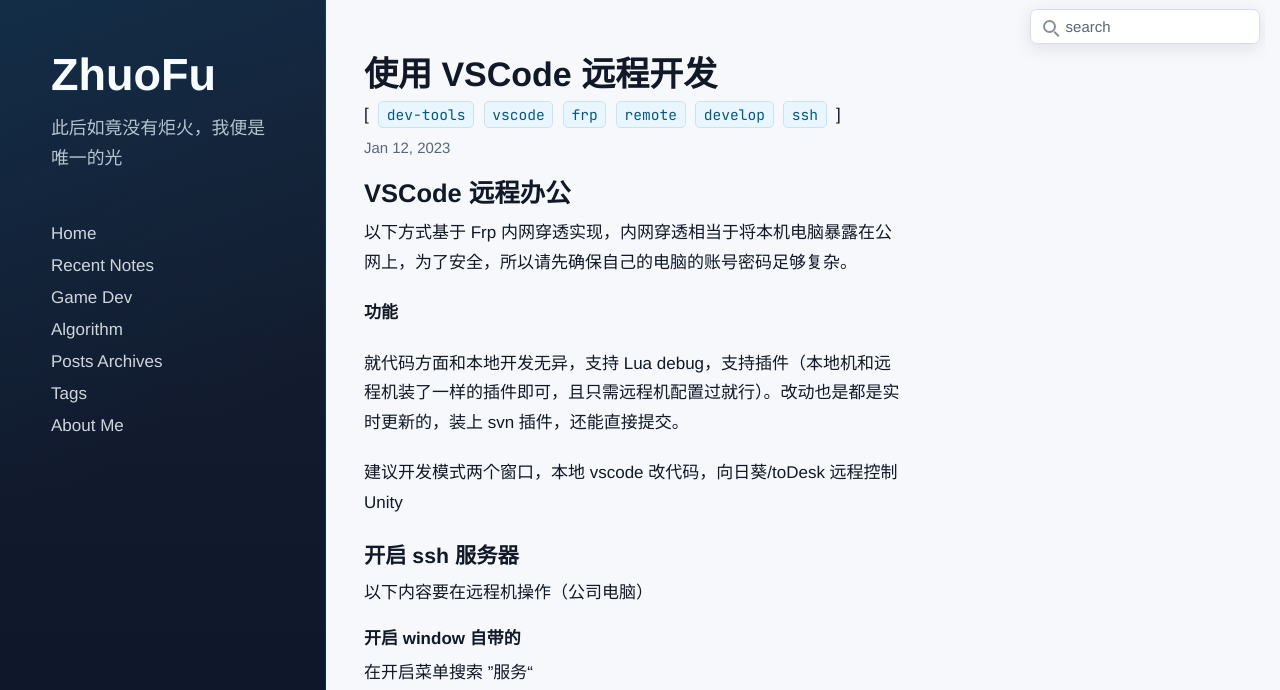
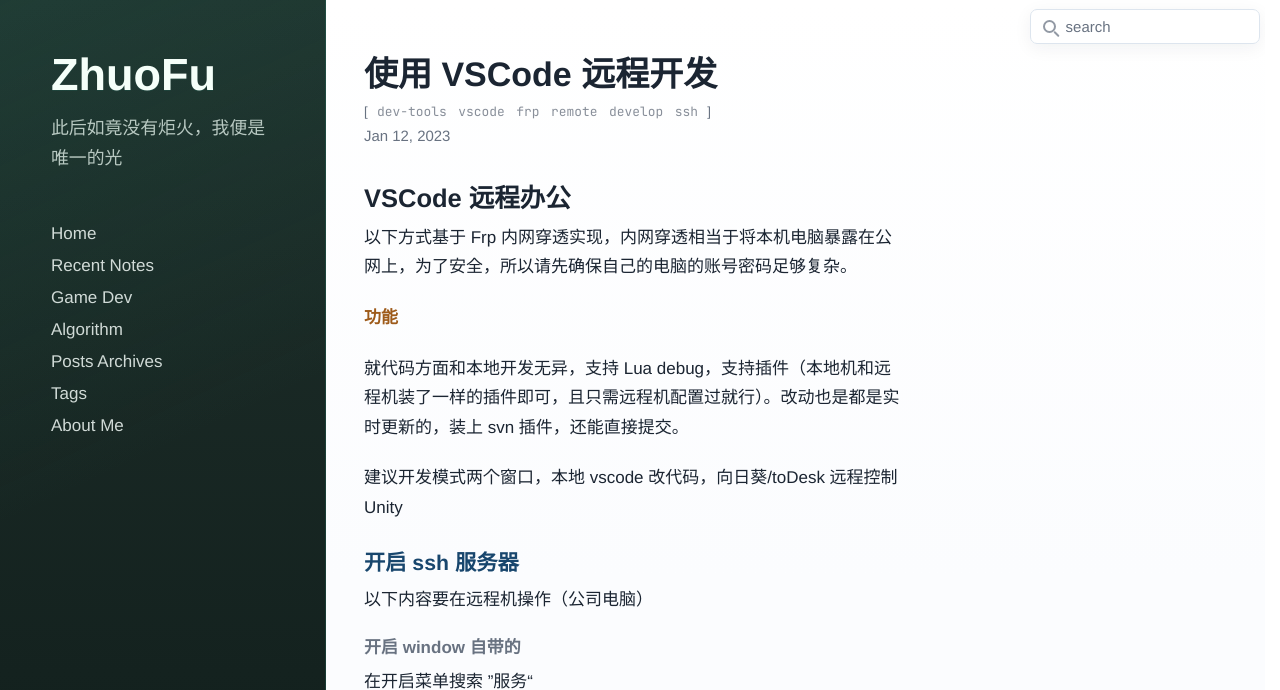
Before and after one commit to Newbility523/newbility523.github.io, a Jekyll site: the page built from _posts/Tool/2023-01-12-RemoteDevelop.md, in a window 1280 px wide and 1400 px high. Shown: the top 690 px of the window. Built offline with Jekyll 4.4.1, drawn with Linux system fonts in a browser that asks for light colours; nearby versions of some CDN libraries; some web fonts are replaced; comment, search, counter and statistics services are not loaded; grey boxes are pictures that could not be loaded.

Commit message:
Refine blog color system

```diff
--- a/public/css/hyde.css
+++ b/public/css/hyde.css
@@ -67,8 +67,8 @@
   padding: 2rem;
   color: var(--color-sidebar-text);
   background:
-    linear-gradient(155deg, rgba(var(--color-accent-rgb), .18) 0%, rgba(var(--color-accent-rgb), 0) 34%),
-    linear-gradient(25deg, rgba(var(--color-secondary-rgb), .28) 0%, rgba(var(--color-secondary-rgb), 0) 45%),
+    linear-gradient(155deg, rgba(var(--color-sidebar-accent-rgb), .18) 0%, rgba(var(--color-sidebar-accent-rgb), 0) 34%),
+    linear-gradient(25deg, rgba(var(--color-sidebar-secondary-rgb), .28) 0%, rgba(var(--color-sidebar-secondary-rgb), 0) 45%),
     linear-gradient(180deg, var(--color-sidebar-start) 0%, var(--color-sidebar-mid) 48%, var(--color-sidebar-end) 100%);
   border-right: 1px solid var(--color-sidebar-border);
   z-index: 0;
@@ -127,7 +127,7 @@
 
 .sidebar-about h1 a {
   color: var(--color-sidebar-brand);
-  text-shadow: 0 1px 0 rgba(var(--color-accent-rgb), .22);
+  text-shadow: 0 1px 0 rgba(var(--color-sidebar-accent-rgb), .22);
 }
 
 .sidebar-about .lead {
@@ -175,8 +175,8 @@
   height: 1.6rem;
   margin-right: .3rem;
   color: var(--color-sidebar-link);
-  background-color: rgba(var(--color-accent-rgb), .16);
-  border: 1px solid rgba(var(--color-accent-rgb), .28);
+  background-color: rgba(var(--color-sidebar-accent-rgb), .16);
+  border: 1px solid rgba(var(--color-sidebar-accent-rgb), .28);
   border-radius: 6px;
 }
 
@@ -540,8 +540,8 @@
 /* Custom */
 .theme-base-0f .sidebar {
   background:
-    linear-gradient(155deg, rgba(var(--color-accent-rgb), .18) 0%, rgba(var(--color-accent-rgb), 0) 34%),
-    linear-gradient(25deg, rgba(var(--color-secondary-rgb), .28) 0%, rgba(var(--color-secondary-rgb), 0) 45%),
+    linear-gradient(155deg, rgba(var(--color-sidebar-accent-rgb), .18) 0%, rgba(var(--color-sidebar-accent-rgb), 0) 34%),
+    linear-gradient(25deg, rgba(var(--color-sidebar-secondary-rgb), .28) 0%, rgba(var(--color-sidebar-secondary-rgb), 0) 45%),
     linear-gradient(180deg, var(--color-sidebar-start) 0%, var(--color-sidebar-mid) 48%, var(--color-sidebar-end) 100%);
 }
 .theme-base-0f .content a,
@@ -572,11 +572,29 @@
   color: var(--color-accent);
 }
 
+.theme-base-0f .content .archive-post-link {
+  color: var(--color-text);
+}
+
+.theme-base-0f .content .archive-post-link:hover,
+.theme-base-0f .content .archive-post-link:focus {
+  color: var(--color-accent);
+}
+
+.theme-base-0f .content .archive-page .archive-list a {
+  color: var(--color-text);
+}
+
+.theme-base-0f .content .archive-page .archive-list a:hover,
+.theme-base-0f .content .archive-page .archive-list a:focus {
+  color: var(--color-accent);
+}
+
 /* Custom */
 .theme-long-qian .sidebar {
   background:
-    linear-gradient(155deg, rgba(var(--color-accent-rgb), .18) 0%, rgba(var(--color-accent-rgb), 0) 34%),
-    linear-gradient(25deg, rgba(var(--color-secondary-rgb), .28) 0%, rgba(var(--color-secondary-rgb), 0) 45%),
+    linear-gradient(155deg, rgba(var(--color-sidebar-accent-rgb), .18) 0%, rgba(var(--color-sidebar-accent-rgb), 0) 34%),
+    linear-gradient(25deg, rgba(var(--color-sidebar-secondary-rgb), .28) 0%, rgba(var(--color-sidebar-secondary-rgb), 0) 45%),
     linear-gradient(180deg, var(--color-sidebar-start) 0%, var(--color-sidebar-mid) 48%, var(--color-sidebar-end) 100%);
 }
 .theme-long-qian .content a,
--- a/public/css/poole.css
+++ b/public/css/poole.css
@@ -55,43 +55,46 @@
 :root {
   --font-body: "LXGW WenKai Lite", "PingFang SC", "Microsoft YaHei", "Helvetica Neue", Arial, sans-serif;
   --font-code: "JetBrains Mono", "LXGW WenKai Lite", Menlo, Monaco, "Courier New", monospace;
-  --color-primary: #0f172a;
-  --color-secondary: #155e75;
-  --color-primary-rgb: 15, 23, 42;
-  --color-secondary-rgb: 21, 94, 117;
-  --color-accent-rgb: 3, 105, 161;
+  --color-primary: #182331;
+  --color-secondary: #5f6b7a;
+  --color-primary-rgb: 24, 35, 49;
+  --color-secondary-rgb: 95, 107, 122;
+  --color-accent-rgb: 45, 91, 132;
+  --color-highlight-rgb: 158, 91, 26;
   --color-surface-rgb: 255, 255, 255;
-  --color-page: #f6f8fb;
+  --color-page: #ffffff;
   --color-surface: #ffffff;
-  --color-text: #111827;
-  --color-muted: #596579;
-  --color-soft: #edf6fb;
-  --color-border: #d6dee9;
-  --color-accent: #0369a1;
-  --color-accent-strong: #0c4a6e;
-  --color-accent-warm: #0284c7;
-  --color-tag-text: #075985;
-  --color-tag-bg: #eaf6fd;
-  --color-tag-border: #c7e3f4;
-  --color-code-bg: #f1f5f9;
+  --color-text: #1b2532;
+  --color-muted: #687281;
+  --color-soft: #f4f7fb;
+  --color-border: #dde5ee;
+  --color-accent: #2d5b84;
+  --color-accent-strong: #18466d;
+  --color-accent-warm: #9e5b1a;
+  --color-tag-text: #6f7784;
+  --color-tag-bg: #f4f7fb;
+  --color-tag-border: #dde5ee;
+  --color-code-bg: #f6f8fa;
   --color-success: #0f766e;
   --color-warning: #b45309;
   --color-error: #c2413a;
-  --color-sidebar-start: #172033;
-  --color-sidebar-mid: #0f172a;
-  --color-sidebar-end: #07111f;
-  --color-sidebar-gold: #67e8f9;
-  --color-sidebar-text: rgba(244, 249, 252, .74);
+  --color-sidebar-start: #1f302b;
+  --color-sidebar-mid: #14221f;
+  --color-sidebar-end: #081310;
+  --color-sidebar-accent-rgb: 35, 116, 98;
+  --color-sidebar-secondary-rgb: 69, 103, 92;
+  --color-sidebar-gold: #9dd7c2;
+  --color-sidebar-text: rgba(239, 247, 243, .76);
   --color-sidebar-link: #ffffff;
-  --color-sidebar-link-hover: #bae6fd;
-  --color-sidebar-brand: #f8fbff;
-  --color-sidebar-lead: rgba(226, 241, 248, .78);
-  --color-sidebar-nav: rgba(244, 249, 252, .84);
-  --color-sidebar-muted: rgba(226, 241, 248, .58);
-  --color-sidebar-border: rgba(var(--color-accent-rgb), .28);
-  --shadow-soft: 0 4px 18px rgba(var(--color-primary-rgb), .1);
-  --shadow-elevated: 0 12px 30px rgba(var(--color-primary-rgb), .15);
-  --shadow-image: 0 8px 24px rgba(var(--color-primary-rgb), .12);
+  --color-sidebar-link-hover: #b7ead7;
+  --color-sidebar-brand: #f5fff9;
+  --color-sidebar-lead: rgba(223, 238, 230, .8);
+  --color-sidebar-nav: rgba(239, 247, 243, .86);
+  --color-sidebar-muted: rgba(223, 238, 230, .58);
+  --color-sidebar-border: rgba(var(--color-sidebar-accent-rgb), .3);
+  --shadow-soft: 0 4px 18px rgba(var(--color-primary-rgb), .06);
+  --shadow-elevated: 0 14px 34px rgba(var(--color-primary-rgb), .11);
+  --shadow-image: 0 8px 24px rgba(var(--color-primary-rgb), .1);
 }
 
 /*
@@ -128,6 +131,8 @@
 body {
   color: var(--color-text);
   background-color: var(--color-page);
+  background:
+    linear-gradient(180deg, #ffffff 0%, #fbfcfe 34rem);
   -webkit-text-size-adjust: 100%;
       -ms-text-size-adjust: 100%;
 }
@@ -164,15 +169,15 @@
   font-size: 2rem;
 }
 h2 {
-  margin-top: 1rem;
+  margin-top: 2rem;
   font-size: 1.5rem;
 }
 h3 {
-  margin-top: 1.5rem;
+  margin-top: 1.65rem;
   font-size: 1.25rem;
 }
 h4, h5, h6 {
-  margin-top: 1rem;
+  margin-top: 1.35rem;
   font-size: 1rem;
 }
 
@@ -183,7 +188,20 @@
 }
 
 strong {
-  color: var(--color-text);
+  color: var(--color-accent-warm);
+  font-weight: 700;
+}
+
+em {
+  color: var(--color-accent);
+  font-style: italic;
+}
+
+mark {
+  padding: .02em .18em;
+  color: var(--color-accent-strong);
+  background-color: transparent;
+  border-radius: 3px;
 }
 
 
@@ -228,7 +246,7 @@
 code {
   padding: .18em .42em;
   font-size: 84%;
-  color: var(--color-accent-strong);
+  color: var(--color-text);
   background-color: var(--color-code-bg);
   border: 1px solid var(--color-border);
   border-radius: 5px;
@@ -236,6 +254,7 @@
 pre {
   --code-scrollbar-height: .65rem;
   display: block;
+  max-width: 100%;
   margin-top: 0;
   margin-bottom: 1.35rem;
   padding: 1rem 1.1rem;
@@ -279,6 +298,9 @@
   background-color: rgba(var(--color-primary-rgb), .42);
 }
 pre code {
+  display: block;
+  min-width: 100%;
+  width: max-content;
   padding: 0;
   font-size: 100%;
   color: inherit;
@@ -288,6 +310,7 @@
 
 /* Pygments via Jekyll */
 .highlight {
+  max-width: 100%;
   margin-bottom: 1.35rem;
   border: 1px solid var(--color-border);
   border-radius: 7px;
@@ -334,8 +357,8 @@
   padding: .85rem 1rem;
   margin: 1.25rem 0;
   color: var(--color-muted);
-  background-color: var(--color-soft);
-  border-left: .25rem solid var(--color-accent-warm);
+  background-color: rgba(var(--color-accent-rgb), .06);
+  border-left: .25rem solid rgba(var(--color-accent-rgb), .48);
   border-radius: 0 7px 7px 0;
 }
 blockquote p:last-child {
@@ -509,17 +532,37 @@
 .post-tags {
   display: block;
   margin-top: -.25rem;
-  margin-bottom: .9rem;
+  margin-bottom: .55rem;
+  color: var(--color-muted);
+  font-size: .78rem;
+}
+
+.post-tags a {
+  color: inherit;
+  opacity: .82;
+}
+
+.post-tags a:hover,
+.post-tags a:focus {
+  color: var(--color-accent-strong);
+  opacity: 1;
 }
 
 .post-tags code {
-  padding: .2em .52em;
-  font-size: .86rem;
+  padding: 0 .16em;
+  font-size: .76rem;
   color: var(--color-tag-text);
-  background-color: var(--color-tag-bg);
-  border-color: var(--color-tag-border);
+  background-color: transparent;
+  border: 0;
+  border-radius: 0;
   font-weight: 400;
   box-shadow: none;
+  letter-spacing: 0;
+}
+
+.post-tags a:hover code,
+.post-tags a:focus code {
+  color: var(--color-accent-strong);
 }
 
 .post-main > .post {
@@ -539,6 +582,42 @@
 
 .post-main > .post p {
   margin-bottom: 1.25rem;
+}
+
+.post-main > .post h2 {
+  padding-top: .85rem;
+  border-top: 1px solid var(--color-border);
+}
+
+.post-main > .post h2:first-child,
+.post-main > .post .post-title + .post-tags + .post-date + h2 {
+  padding-top: 0;
+  border-top: 0;
+}
+
+.post-main > .post h3 {
+  color: var(--color-accent-strong);
+}
+
+.post-main > .post h4,
+.post-main > .post h5,
+.post-main > .post h6 {
+  color: var(--color-muted);
+  font-weight: 700;
+}
+
+.post-main > .post a:not(.no-underline) {
+  color: var(--color-accent-strong);
+  text-decoration: underline;
+  text-decoration-color: rgba(var(--color-accent-rgb), .32);
+  text-decoration-thickness: 1px;
+  text-underline-offset: .16em;
+}
+
+.post-main > .post a:not(.no-underline):hover,
+.post-main > .post a:not(.no-underline):focus {
+  color: var(--color-accent);
+  text-decoration-color: currentColor;
 }
 
 .posts > .post {
@@ -710,6 +789,25 @@
   margin-bottom: .28rem;
 }
 
+.archive-page .archive-list a {
+  color: var(--color-text);
+}
+
+.archive-page .archive-list a:hover,
+.archive-page .archive-list a:focus {
+  color: var(--color-accent);
+  text-decoration: underline;
+}
+
+body.theme-base-0f .content .archive-page .archive-list a {
+  color: var(--color-text) !important;
+}
+
+body.theme-base-0f .content .archive-page .archive-list a:hover,
+body.theme-base-0f .content .archive-page .archive-list a:focus {
+  color: var(--color-accent) !important;
+}
+
 .archive-page .time {
   display: inline-block;
   min-width: 1.6rem;
@@ -735,7 +833,7 @@
   left: .32rem;
   width: 4px;
   content: "";
-  background: rgba(var(--color-accent-rgb), .16);
+  background: rgba(var(--color-primary-rgb), .13);
   border-radius: 999px;
 }
 
@@ -746,7 +844,7 @@
   min-height: 2rem;
   margin: 2.15rem 0 1.45rem;
   padding-left: 1.65rem;
-  color: var(--color-text);
+  color: var(--color-primary);
   font-size: 1.38rem;
   font-weight: bold;
   line-height: 1.85rem;
@@ -764,7 +862,7 @@
   height: .74rem;
   content: "";
   background: var(--color-page);
-  border: 3px solid var(--color-accent-warm);
+  border: 3px solid rgba(var(--color-primary-rgb), .5);
   border-radius: 50%;
   box-shadow: 0 0 0 3px var(--color-page);
 }
@@ -776,7 +874,7 @@
   min-height: 1.58rem;
   margin: .9rem 0 .55rem;
   padding-left: 1.65rem;
-  color: var(--color-muted);
+  color: #4a5563;
   font-size: 1.05rem;
   font-weight: bold;
   line-height: 1.55rem;
@@ -790,7 +888,7 @@
   height: .56rem;
   content: "";
   background: var(--color-page);
-  border: 2px solid var(--color-accent-warm);
+  border: 2px solid rgba(var(--color-primary-rgb), .32);
   border-radius: 50%;
 }
 
@@ -818,7 +916,7 @@
   width: .52rem;
   height: .52rem;
   content: "";
-  background: var(--color-accent-warm);
+  background: rgba(var(--color-primary-rgb), .36);
   border: 2px solid var(--color-page);
   border-radius: 50%;
 }
@@ -835,12 +933,23 @@
   display: block;
   min-width: 0;
   padding: .31rem 0;
+  color: var(--color-text);
   line-height: 1.4;
+}
+
+body.theme-base-0f .content .archive-post-link {
+  color: var(--color-text) !important;
 }
 
 .archive-post-link:hover,
 .archive-post-link:focus {
+  color: var(--color-accent);
   text-decoration: underline;
+}
+
+body.theme-base-0f .content .archive-post-link:hover,
+body.theme-base-0f .content .archive-post-link:focus {
+  color: var(--color-accent) !important;
 }
 
 @media (max-width: 30em) {
```
